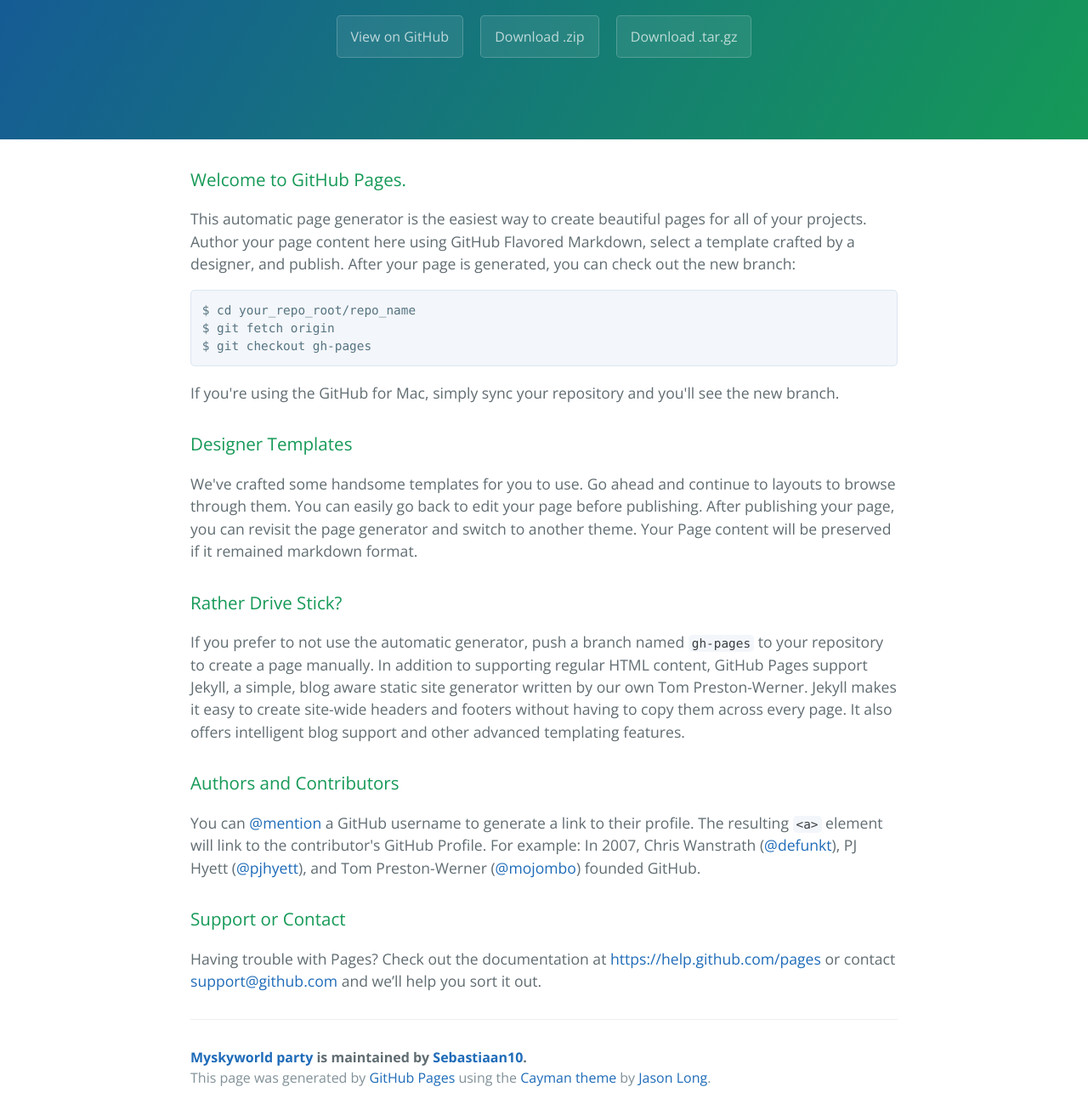
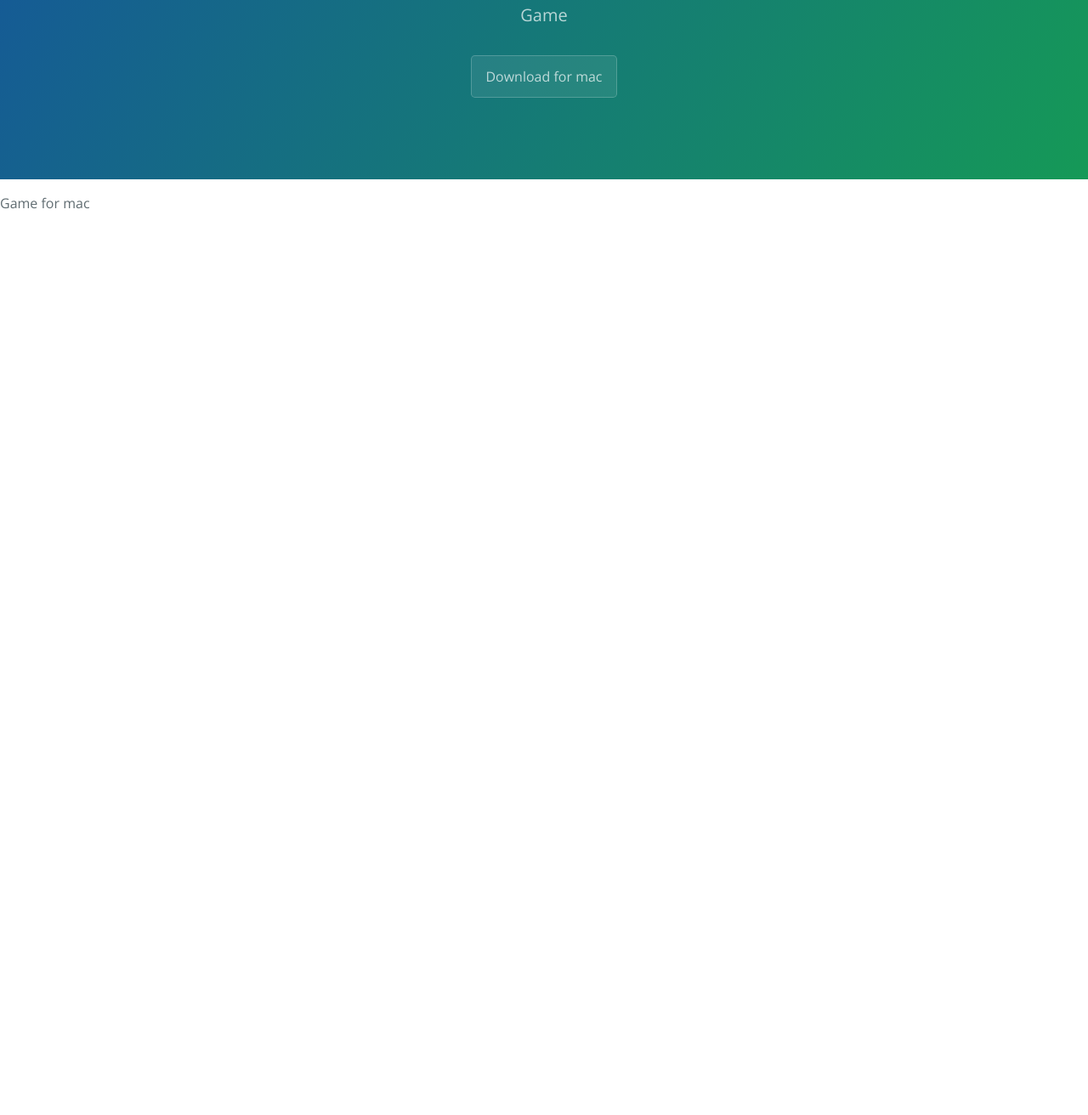
Before and after one commit to Sebastiaan10/myskyworld_party, a plain HTML site: page index.html in a window 1280 px wide. Shown: the part 172-1484 px from the top of the page at 85% size. After the commit the page ends 800 px from the top, so only its background shows below. Drawn offline with nearby package versions, Linux system fonts and the light colour scheme.

Commit message:
Update index.html

```diff
--- a/index.html
+++ b/index.html
@@ -2,7 +2,7 @@
 <html lang="en-us">
   <head>
     <meta charset="UTF-8">
-    <title>Myskyworld party by Sebastiaan10</title>
+    <title>Myskyworld party</title>
     <meta name="viewport" content="width=device-width, initial-scale=1">
     <link rel="stylesheet" type="text/css" href="stylesheets/normalize.css" media="screen">
     <link href='http://fonts.googleapis.com/css?family=Open+Sans:400,700' rel='stylesheet' type='text/css'>
@@ -12,53 +12,10 @@
   <body>
     <section class="page-header">
       <h1 class="project-name">Myskyworld party</h1>
-      <h2 class="project-tagline"></h2>
-      <a href="https://github.com/Sebastiaan10/myskyworld_party" class="btn">View on GitHub</a>
-      <a href="https://github.com/Sebastiaan10/myskyworld_party/zipball/master" class="btn">Download .zip</a>
-      <a href="https://github.com/Sebastiaan10/myskyworld_party/tarball/master" class="btn">Download .tar.gz</a>
+      <h2 class="project-tagline">Game</h2>
+      <a href="https://github.com/Sebastiaan10/myskyworld_party" class="btn">Download for mac</a>
     </section>
 
-    <section class="main-content">
-      <h3>
-<a id="welcome-to-github-pages" class="anchor" href="#welcome-to-github-pages" aria-hidden="true"><span class="octicon octicon-link"></span></a>Welcome to GitHub Pages.</h3>
-
-<p>This automatic page generator is the easiest way to create beautiful pages for all of your projects. Author your page content here using GitHub Flavored Markdown, select a template crafted by a designer, and publish. After your page is generated, you can check out the new branch:</p>
-
-<pre><code>$ cd your_repo_root/repo_name
-$ git fetch origin
-$ git checkout gh-pages
-</code></pre>
-
-<p>If you're using the GitHub for Mac, simply sync your repository and you'll see the new branch.</p>
-
-<h3>
-<a id="designer-templates" class="anchor" href="#designer-templates" aria-hidden="true"><span class="octicon octicon-link"></span></a>Designer Templates</h3>
-
-<p>We've crafted some handsome templates for you to use. Go ahead and continue to layouts to browse through them. You can easily go back to edit your page before publishing. After publishing your page, you can revisit the page generator and switch to another theme. Your Page content will be preserved if it remained markdown format.</p>
-
-<h3>
-<a id="rather-drive-stick" class="anchor" href="#rather-drive-stick" aria-hidden="true"><span class="octicon octicon-link"></span></a>Rather Drive Stick?</h3>
-
-<p>If you prefer to not use the automatic generator, push a branch named <code>gh-pages</code> to your repository to create a page manually. In addition to supporting regular HTML content, GitHub Pages support Jekyll, a simple, blog aware static site generator written by our own Tom Preston-Werner. Jekyll makes it easy to create site-wide headers and footers without having to copy them across every page. It also offers intelligent blog support and other advanced templating features.</p>
-
-<h3>
-<a id="authors-and-contributors" class="anchor" href="#authors-and-contributors" aria-hidden="true"><span class="octicon octicon-link"></span></a>Authors and Contributors</h3>
-
-<p>You can <a href="https://github.com/blog/821" class="user-mention">@mention</a> a GitHub username to generate a link to their profile. The resulting <code>&lt;a&gt;</code> element will link to the contributor's GitHub Profile. For example: In 2007, Chris Wanstrath (<a href="https://github.com/defunkt" class="user-mention">@defunkt</a>), PJ Hyett (<a href="https://github.com/pjhyett" class="user-mention">@pjhyett</a>), and Tom Preston-Werner (<a href="https://github.com/mojombo" class="user-mention">@mojombo</a>) founded GitHub.</p>
-
-<h3>
-<a id="support-or-contact" class="anchor" href="#support-or-contact" aria-hidden="true"><span class="octicon octicon-link"></span></a>Support or Contact</h3>
-
-<p>Having trouble with Pages? Check out the documentation at <a href="https://help.github.com/pages">https://help.github.com/pages</a> or contact <a href="mailto:support@github.com">support@github.com</a> and we’ll help you sort it out.</p>
-
-      <footer class="site-footer">
-        <span class="site-footer-owner"><a href="https://github.com/Sebastiaan10/myskyworld_party">Myskyworld party</a> is maintained by <a href="https://github.com/Sebastiaan10">Sebastiaan10</a>.</span>
-
-        <span class="site-footer-credits">This page was generated by <a href="https://pages.github.com">GitHub Pages</a> using the <a href="https://github.com/jasonlong/cayman-theme">Cayman theme</a> by <a href="https://twitter.com/jasonlong">Jason Long</a>.</span>
-      </footer>
-
-    </section>
-
-
+<p>Game for mac</p>
   </body>
 </html>
```
